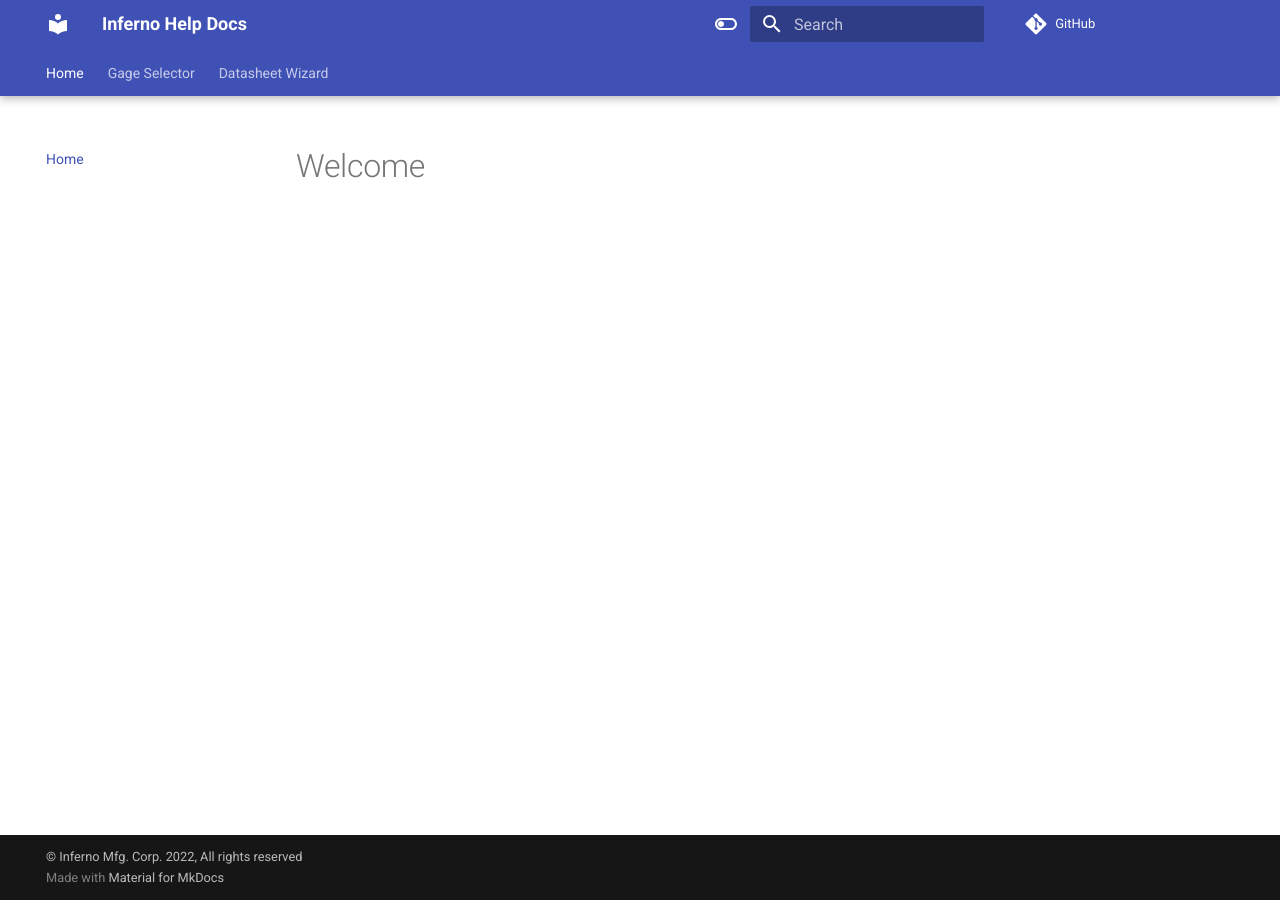
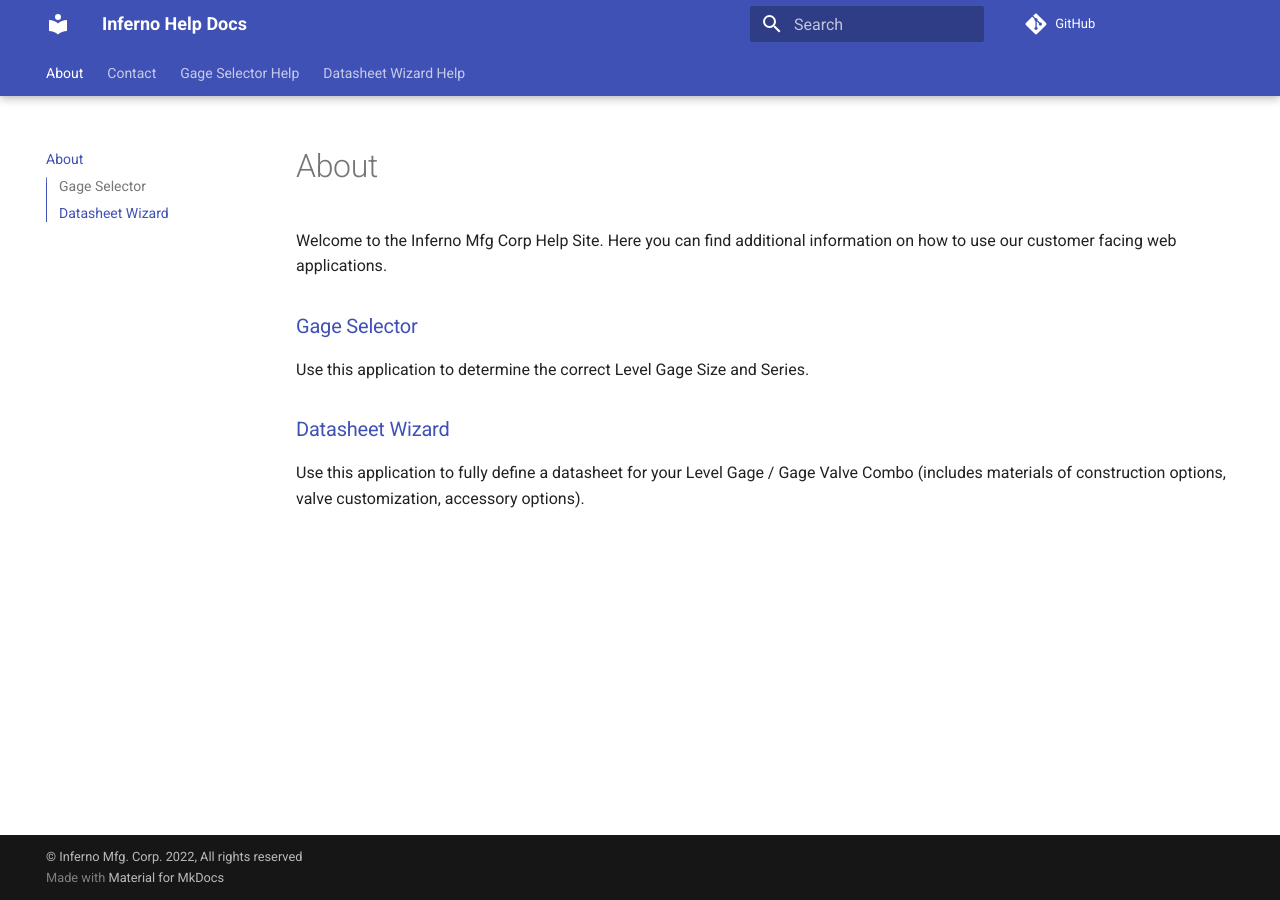
Before and after one commit to InfernoMfg/help-docs, an MkDocs documentation site: the page built from docs/index.md, in a window 1280 px wide. Built offline with MkDocs 1.6.1 and Material for MkDocs 9.7.7, drawn with Linux system fonts in a browser that asks for light colours; comment, search, counter and statistics services are not loaded.

Commit message:
formatting and new contact page (#6)

```diff
--- a/docs/index.md
+++ b/docs/index.md
@@ -1 +1,7 @@
-# Welcome
+Welcome to the Inferno Mfg Corp Help Site.  Here you can find additional information on how to use our customer facing web applications.
+
+### [Gage Selector](./gage-selector.md)
+Use this application to determine the correct Level Gage Size and Series.
+
+### [Datasheet Wizard](./datasheet-wizard.md)
+Use this application to fully define a datasheet for your Level Gage / Gage Valve Combo (includes materials of construction options, valve customization, accessory options).
--- a/mkdocs.yml
+++ b/mkdocs.yml
@@ -6,9 +6,10 @@ copyright: © Inferno Mfg. Corp. 2022, All rights reserved
 site_author: ntno
 
 nav:
-    - Home: 'index.md'
-    - 'Gage Selector': 'gage-selector.md'
-    - 'Datasheet Wizard': 'datasheet-wizard.md'
+    - About: 'index.md'
+    - Contact: 'contact.md'
+    - 'Gage Selector Help': 'gage-selector.md'
+    - 'Datasheet Wizard Help': 'datasheet-wizard.md'
 
 markdown_extensions:
   - admonition
@@ -26,20 +27,3 @@ theme:
     - navigation.tabs.sticky
     - navigation.sections
     - toc.integrate
-  palette:
-    - scheme: inferno
-      media: "(prefers-color-scheme: light)"
-      toggle:
-        icon: material/toggle-switch-off-outline
-        name: Switch to dark mode
-      accent: red
-    - scheme: slate
-      media: "(prefers-color-scheme: dark)"
-      toggle:
-        icon: material/toggle-switch
-        name: Switch to light mode
-      primary: grey
-      accent: red
-
-# extra_css:
-#   - stylesheets/extra.css
```
Also changed, not shown: docs/contact.md (added, +5 -0 lines), docs/datasheet-wizard.md (+2 -2 lines), docs/gage-selector.md (+2 -2 lines).
